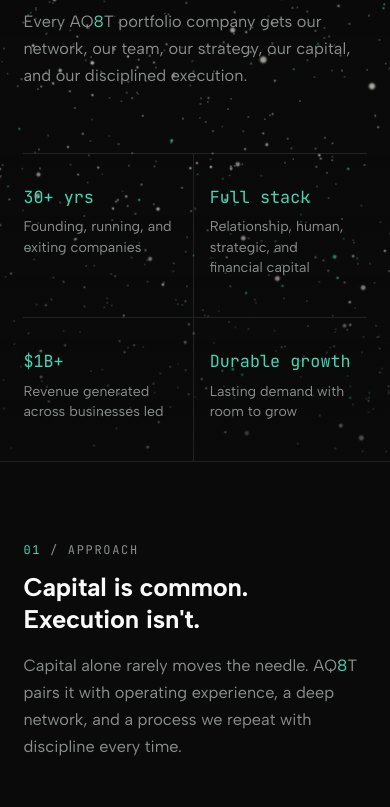
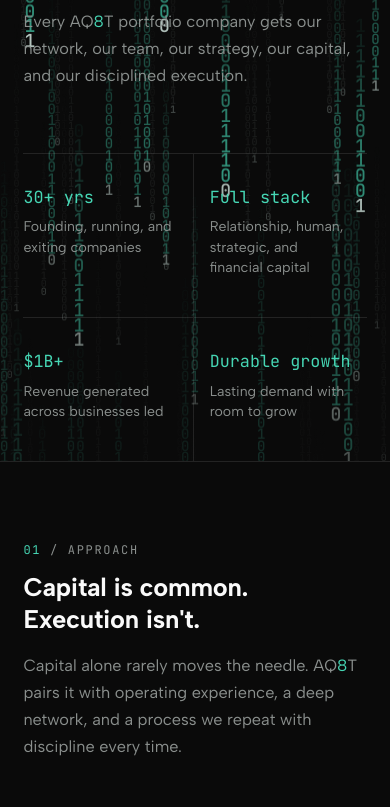
Before and after one commit to delphimonk/aq8t.io, a plain HTML site: page index.html in a window 390 px wide. Shown: the part 385-1192 px from the top of the page. Drawn offline with nearby package versions, Linux system fonts and the light colour scheme; animation ran at ten frames a second.

Commit message:
Replace hero star field with binary rain
Fine, dense 0/1 streams in three depth layers on the right side of the
hero, fading out before the headline (full width on phones). Drops the
three.js dependency; pauses when the hero is off screen and respects
reduced motion.

Co-Authored-By: Claude Opus 5.5 <noreply@anthropic.com>

```diff
--- a/index.html
+++ b/index.html
@@ -471,7 +471,6 @@
   </div>
 </footer>
 
-<script src="https://unpkg.com/three@0.160.0/build/three.min.js"></script>
 <script>
 
 
@@ -485,103 +484,108 @@
     els.forEach(function (e) { io.observe(e); });
   })();
 
-  // Hero 3D: full-bleed deep-field star scene behind the hero copy. Stars drift
-  // toward the camera and wrap around; the field tilts slightly with the pointer.
+  // Hero: binary (0/1) rain behind the hero copy. Fine, dense streams in three
+  // depth layers on the right, fading out before the headline (full width on
+  // phones). Layers shift slightly with the pointer.
   (function () {
     var canvas = document.getElementById('mark3d');
     var panel = canvas ? canvas.closest('#hero') : null;
-    if (!canvas || !panel || typeof THREE === 'undefined') return;
+    if (!canvas || !panel || !canvas.getContext) return;
+    var ctx = canvas.getContext('2d');
 
-    var renderer = new THREE.WebGLRenderer({ canvas: canvas, antialias: true, alpha: true });
-    renderer.setPixelRatio(Math.min(window.devicePixelRatio, 2));
+    var MINT = '70,214,180', HEAD = '233,255,248', DIM = '91,98,95';
+    var FONT = '"JetBrains Mono", monospace';
 
-    var scene = new THREE.Scene();
-    var camera = new THREE.PerspectiveCamera(38, 1, 0.1, 200);
-    var BASE_Z = 9.2;
-    camera.position.set(0, 0, BASE_Z);
+    // size: glyph px, density: share of column slots used, speed: rows/sec,
+    // trail: digits per stream, alpha: brightness, shift: pointer parallax px
+    var LAYERS = [
+      { size: 9,  density: 0.95, speed: [5, 9],   trail: [20, 36], alpha: 0.3,  shift: 5 },
+      { size: 12, density: 0.8,  speed: [8, 13],  trail: [16, 30], alpha: 0.6,  shift: 12 },
+      { size: 16, density: 0.4,  speed: [12, 18], trail: [10, 20], alpha: 0.95, shift: 22 }
+    ];
 
-    var MINT = new THREE.Color(0x46d6b4);
-    var SAND = new THREE.Color(0xe6e4dd);
-    var DIM = new THREE.Color(0x5b625f);
+    var w = 0, h = 0, x0 = 0, cols = [], px = 0, ox = 0;
 
-    // Round point sprite: solid core with a soft edge, so stars never render as squares
-    var dotCanvas = document.createElement('canvas');
-    dotCanvas.width = dotCanvas.height = 64;
-    var dg = dotCanvas.getContext('2d');
-    var grd = dg.createRadialGradient(32, 32, 0, 32, 32, 32);
-    grd.addColorStop(0, 'rgba(255,255,255,1)');
-    grd.addColorStop(0.45, 'rgba(255,255,255,0.95)');
-    grd.addColorStop(0.7, 'rgba(255,255,255,0.35)');
-    grd.addColorStop(1, 'rgba(255,255,255,0)');
-    dg.fillStyle = grd;
-    dg.fillRect(0, 0, 64, 64);
+    function rand(a, b) { return a + Math.random() * (b - a); }
+    function bit() { return Math.random() < 0.5 ? '0' : '1'; }
 
-    // Star field: mostly sand-to-slate, a few mint
-    var N = 5000, DEPTH = 40;
-    var pos = new Float32Array(N * 3), col = new Float32Array(N * 3);
-    for (var i = 0; i < N; i++) {
-      pos[i * 3] = (Math.random() - 0.5) * 40;
-      pos[i * 3 + 1] = (Math.random() - 0.5) * 24;
-      pos[i * 3 + 2] = -Math.random() * DEPTH;
-      var c = Math.random() < 0.15 ? MINT : SAND.clone().lerp(DIM, Math.random() * 0.7);
-      col[i * 3] = c.r; col[i * 3 + 1] = c.g; col[i * 3 + 2] = c.b;
+    function makeCol(L, x, above) {
+      var n = Math.round(rand(L.trail[0], L.trail[1])), g = [];
+      for (var i = 0; i < n; i++) g.push(bit());
+      return { L: L, x: x, g: g, y: above ? -rand(0, h / L.row) : rand(-n, h / L.row), v: rand(L.speed[0], L.speed[1]) };
     }
-    var geo = new THREE.BufferGeometry();
-    geo.setAttribute('position', new THREE.BufferAttribute(pos, 3));
-    geo.setAttribute('color', new THREE.BufferAttribute(col, 3));
-    var field = new THREE.Points(geo, new THREE.PointsMaterial({
-      size: 0.11, map: new THREE.CanvasTexture(dotCanvas), alphaTest: 0.01, vertexColors: true,
-      transparent: true, opacity: 0.95, sizeAttenuation: true, depthWrite: false
-    }));
-    var holder = new THREE.Group();
-    holder.add(field);
-    scene.add(holder);
-
-    // Narrow screens only see the slow-moving centre of the field, so stars
-    // are drawn larger and drift faster there to keep the motion visible
-    var speed = 0.6;
 
     function resize() {
-      var w = panel.clientWidth, h = panel.clientHeight;
+      var dpr = Math.min(window.devicePixelRatio || 1, 2);
+      w = panel.clientWidth; h = panel.clientHeight;
       if (!w || !h) return;
-      camera.aspect = w / h;
-      camera.updateProjectionMatrix();
-      renderer.setSize(w, h, false);
-      var narrow = w < 720;
-      field.material.size = narrow ? 0.18 : 0.11;
-      speed = narrow ? 1.1 : 0.6;
+      canvas.width = w * dpr; canvas.height = h * dpr;
+      ctx.setTransform(dpr, 0, 0, dpr, 0, 0);
+      var narrow = w < 720, scale = narrow ? 1.15 : 1;
+      x0 = narrow ? 0 : w * 0.45;
+      cols = [];
+      LAYERS.forEach(function (L) {
+        L.px = Math.round(L.size * scale);
+        L.row = L.px * 0.82;
+        for (var x = x0; x < w; x += L.px * 0.68) if (Math.random() < L.density) cols.push(makeCol(L, x, false));
+      });
     }
     window.addEventListener('resize', resize);
     resize();
 
-    var px = 0, py = 0;
     panel.addEventListener('pointermove', function (e) {
       var b = panel.getBoundingClientRect();
       px = (e.clientX - b.left) / b.width - 0.5;
-      py = (e.clientY - b.top) / b.height - 0.5;
     });
-    panel.addEventListener('pointerleave', function () { px = 0; py = 0; });
+    panel.addEventListener('pointerleave', function () { px = 0; });
+
+    function step(dt) {
+      ctx.clearRect(0, 0, w, h);
+      ctx.textBaseline = 'top';
+      var cur = null, fadeW = w * 0.18;
+      for (var c = 0; c < cols.length; c++) {
+        var col = cols[c], L = col.L, before = Math.floor(col.y);
+        col.y += col.v * dt;
+        if (Math.floor(col.y) !== before) {
+          // New head digit each row; occasionally flip one in the trail
+          col.g.unshift(bit()); col.g.pop();
+          if (Math.random() < 0.3) { var k = 1 + Math.floor(Math.random() * (col.g.length - 1)); col.g[k] = col.g[k] === '0' ? '1' : '0'; }
+        }
+        if ((col.y - col.g.length) * L.row > h) cols[c] = col = makeCol(L, col.x, true);
+        if (cur !== L) { ctx.font = '500 ' + L.px + 'px ' + FONT; cur = L; }
+        var x = col.x - ox * L.shift, head = Math.floor(col.y);
+        var edge = x0 ? Math.min(1, Math.max(0, (col.x - x0) / fadeW)) : 1;
+        for (var i = 0; i < col.g.length; i++) {
+          var row = head - i;
+          if (row < 0) break;
+          var yy = row * L.row;
+          if (yy > h) continue;
+          var a = L.alpha * edge * (i === 0 ? 1 : 1 - i / col.g.length);
+          ctx.fillStyle = 'rgba(' + (i === 0 ? HEAD : (L === LAYERS[0] ? DIM : MINT)) + ',' + a.toFixed(3) + ')';
+          ctx.fillText(col.g[i], x, yy);
+        }
+      }
+    }
 
     var reduceMotion = window.matchMedia('(prefers-reduced-motion: reduce)').matches;
-    var clock = new THREE.Clock();
-    var TILT = 0.06;
+    if (reduceMotion) { step(0); return; }
 
-    function animate() {
+    // Pause while the hero is off screen
+    var visible = true;
+    if ('IntersectionObserver' in window) {
+      new IntersectionObserver(function (en) { visible = en[0].isIntersecting; }).observe(panel);
+    }
+
+    var last = performance.now();
+    function animate(now) {
       requestAnimationFrame(animate);
-      var dt = reduceMotion ? 0 : Math.min(clock.getDelta(), 0.05);
-      if (dt) {
-        for (var i = 0; i < N; i++) {
-          var z = pos[i * 3 + 2] + dt * speed;
-          if (z > BASE_Z - 1) z -= DEPTH;
-          pos[i * 3 + 2] = z;
-        }
-        geo.attributes.position.needsUpdate = true;
-      }
-      holder.rotation.y += (px * TILT - holder.rotation.y) * 0.05;
-      holder.rotation.x += (py * TILT * 0.6 - holder.rotation.x) * 0.05;
-      renderer.render(scene, camera);
+      var dt = Math.min((now - last) / 1000, 0.05);
+      last = now;
+      if (!visible) return;
+      ox += (px - ox) * 0.05;
+      step(dt);
     }
-    animate();
+    requestAnimationFrame(animate);
   })();
 </script>
 </body>
```
